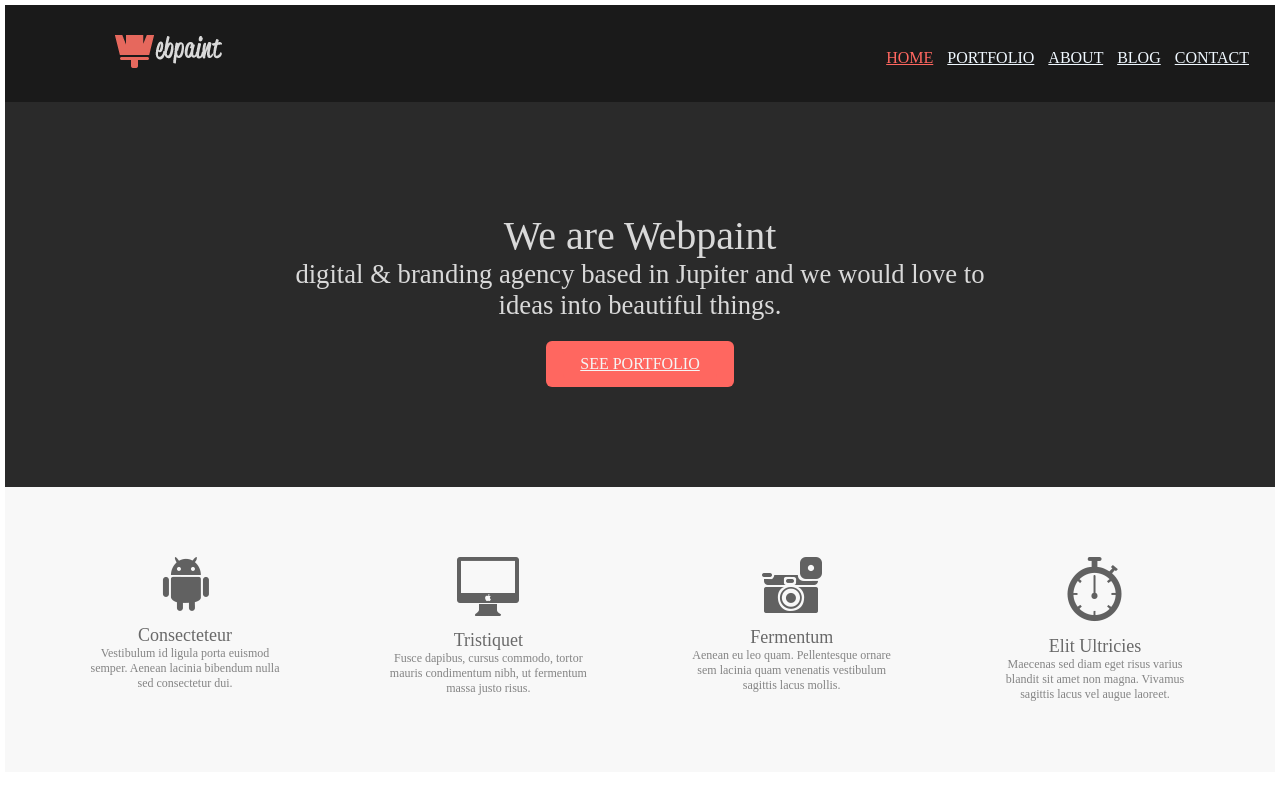
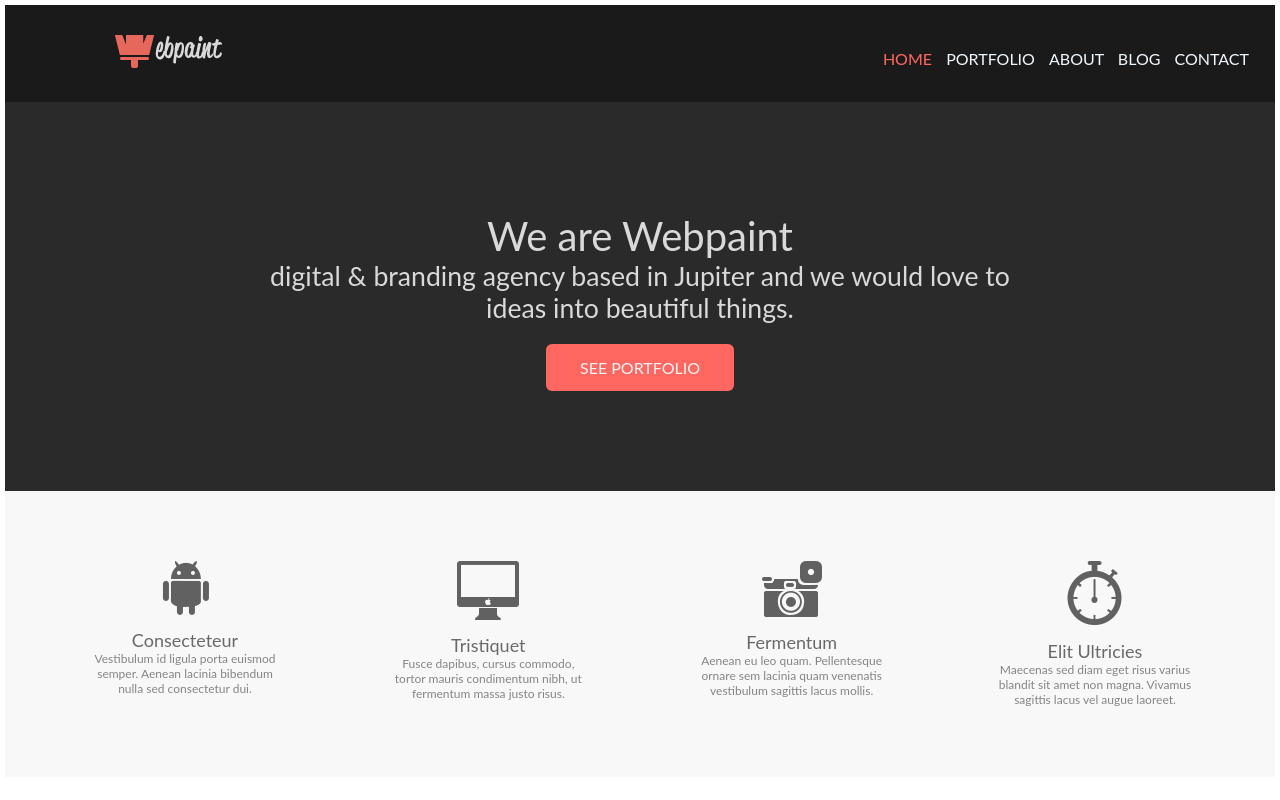
Before and after one commit to sabbarmehdi/exercice_portfolioHtmlCss, a plain HTML site: page index.html in a window 1280 px wide. Shown: the top 800 px of the page. Drawn offline with Linux system fonts and the light colour scheme.

Commit message:
Add Lato Font

```diff
--- a/asserts/css/main.css
+++ b/asserts/css/main.css
@@ -59,6 +59,7 @@ body {
     text-decoration: none;
     padding: 14px 16px;
     text-align: center;
+    font-family: Lato;
 }
 #logo{
     margin-left: 100px;
@@ -68,6 +69,7 @@ body {
     margin-left:10px;
     margin-top: 10px;
     color: #f0f8ff;
+    text-decoration: none;
 }
 
 .bottons{
@@ -80,6 +82,8 @@ body {
     border-radius: 6px;
     padding: 7px 17px;
     color: #f5f5f5;
+    font-family: Lato;
+    text-decoration: none;
 }
 
 .ul-aligne{
@@ -87,6 +91,7 @@ body {
 }
 #home-menu{
     color: #ff6760;
+    text-decoration: none;
 }
 #welcome-banner{
     background: #2a2a2a;
@@ -99,6 +104,7 @@ h2{
     margin-top: 10px;
     font-size: 30pt;    /* This style applied for all p, h2, ul*/
     color: #d9d9d9;
+    font-family: Lato;
 }
 
 h3{
@@ -106,6 +112,7 @@ h3{
     font-size: 30pt;    /* This style applied for all p, h2, ul*/
     color: #d9d9d9;
     margin-top: 10px;
+    font-family: Lato;
 }
 
 h1{
@@ -113,10 +120,12 @@ h1{
     font-size: 30pt;    /* This style applied for all p, h2, ul*/
     color: #696969;
     margin-top: 10px;
+    font-family: Lato;
 }
 .p-welcome{
     font-size: 20pt;
     color: #d9d9d9;
+    font-family: Lato;
 }
 #skills-section{
 
@@ -142,10 +151,13 @@ h1{
 }
 .skills-title{
     font-size: 18px;
+    font-family: Lato;
+
 }
 .skills-descrip{
     font-size: 12px;
     color: #848484;
+    font-family: Lato;
 }
 .bot-4{
     display: inline-block;
@@ -155,6 +167,7 @@ h1{
     border-radius: 6px;
     padding: 7px 17px;
     color: #f5f5f5;
+    font-family: Lato;
 
 }
 #portfolios{
@@ -176,6 +189,7 @@ h4{
     font-size: 20pt;    /* This style applied for all p, h2, ul*/
     color: #696969;
     margin-top: 40px;
+    font-family: Lato;
 }
 #spa-portfolio{
     color: #848484;
@@ -193,9 +207,11 @@ h5{
     font-size: 20pt;    /* This style applied for all p, h2, ul*/
     color: #d9d9d9;
     margin-top: 40px;
+    font-family: Lato;
 }
 #spa-portfol-bottom{
     color: #d9d9d9;
+    font-family: Lato;
 }
 #touch-banner{
     background-color: #2f2f2f;
@@ -230,6 +246,8 @@ h5{
     font-size: small;
     display: inline;
     margin-left: 8px;
+    font-family: Lato;
+
 }
 #socials{
     margin-top: 20px;
@@ -247,4 +265,11 @@ padding-bottom: 15px;
 small{
     font-size: 8pt;
     color: #848484;
+    font-family: Lato;
 }
+@font-face {
+    font-family: "Lato";
+    src: url("asserts/fonts/Lato/Lato-Black.ttf") format("ttf"),
+         url("asserts/fonts/Lato/Lato-Regular.ttf") format("tff");
+         font-display: auto;
+  }
```
